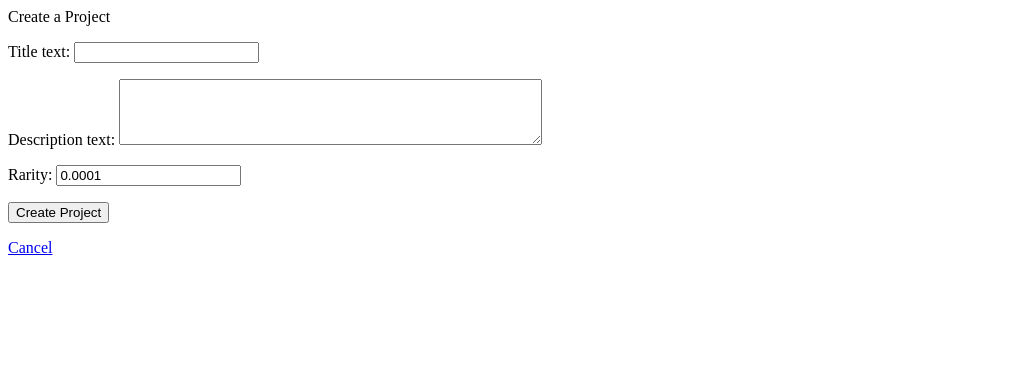
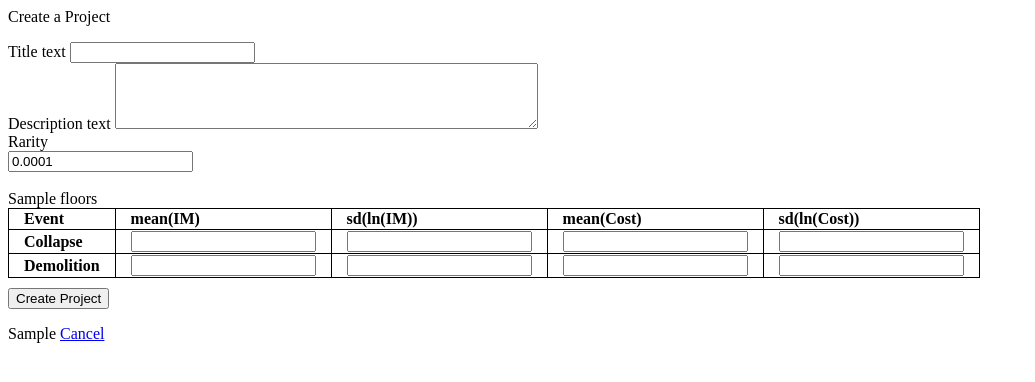
Before and after one commit to openslat/webslat, a Django app: template webslat/slat/templates/slat/project.html in a window 1280 px wide. Shown: the top 382 px of the page, without its empty margins (0-1035 px from the left). Run offline with Django 3.2, Linux system fonts and the light colour scheme; tables that the repository leaves empty hold one stand-in row (values such as "Sample post"); the template is opened without the code that fills it: values that come from a table or form of the project are taken from there, most other values are stand-ins (such as "Sample title", 1, 10 or a date in 2020); some libraries are stand-ins or nearby versions.

Commit message:
Add demo/collapse to project, with graphs.

```diff
--- a/webslat/slat/models.py
+++ b/webslat/slat/models.py
@@ -14,6 +14,14 @@ class Project(models.Model):
     IM = models.ForeignKey('IM', null=True, blank=True)
     floors = models.IntegerField(null=True, blank=True)
     rarity = models.FloatField(null=False, default=1E-4)
+    mean_im_collapse = models.FloatField(null=True, blank=True)
+    sd_ln_im_collapse = models.FloatField(null=True, blank=True)
+    mean_cost_collapse = models.FloatField(null=True, blank=True)
+    sd_ln_cost_collapse = models.FloatField(null=True, blank=True)
+    mean_im_demolition = models.FloatField(null=True, blank=True)
+    sd_ln_im_demolition = models.FloatField(null=True, blank=True)
+    mean_cost_demolition = models.FloatField(null=True, blank=True)
+    sd_ln_cost_demolition = models.FloatField(null=True, blank=True)
 
 
     def __str__(self):
@@ -156,6 +164,25 @@ class IM(models.Model):
                 f = lambda x: im_func.getlambda(x[0]) - project.rarity
                 xlimit = fsolve(f, x[-2])[0]
                 im_func.set_plot_max(xlimit)
+
+        if project.mean_im_collapse and project.sd_ln_im_collapse:
+            print("HAS COLLAPSE")
+            im_func.SetCollapse(
+                pyslat.MakeLogNormalDist(
+                    project.mean_im_collapse, pyslat.LOGNORMAL_MU_TYPE.MEAN_X,
+                    project.sd_ln_im_collapse, pyslat.LOGNORMAL_SIGMA_TYPE.SD_LN_X))
+        else:
+            print("NO COLLAPSE")
+
+        if project.mean_im_demolition and project.sd_ln_im_demolition:
+            print("HAS DEMOLITION")
+            im_func.SetDemolition(
+                pyslat.MakeLogNormalDist(
+                    project.mean_im_demolition, pyslat.LOGNORMAL_MU_TYPE.MEAN_X,
+                    project.sd_ln_im_demolition, pyslat.LOGNORMAL_SIGMA_TYPE.SD_LN_X))
+        else:
+            print("NO DEMOLITION")
+
 
     def model(self):
         if not pyslat.im.lookup(self.id):
--- a/webslat/slat/templates/slat/project.html
+++ b/webslat/slat/templates/slat/project.html
@@ -1,3 +1,11 @@
+{% load static %}
+<link rel="stylesheet" type="text/css" href="{% static 'slat/style.css' %}" />
+
+<script type="text/javascript" src="https://www.google.com/jsapi"></script>
+<script type="text/javascript">
+    google.load("visualization", "1", {packages:["corechart"]});
+</script>
+
 
 {% if form.instance.id %}
 <p><b>Project:</b> {{ form.instance.title_text }}</P>
@@ -7,13 +15,25 @@
 <form action="{% url 'slat:project' %}" method="post">
 {% endif %}
     {% csrf_token %}
-    {{ form.as_p }}
+    {{ form.title_text.label }} {{ form.title_text }} <br/>
+    {{ form.description_text.label }} {{ form.description_text }} <br/>
+    {{ form.rarity.label }} {{form.rarity }} <br/>
+    {{ from.floors }} {{ form.IM }}
+    <table border="1"><tr><td><b>Event</b></td><td><b>mean(IM)</b></td><td><b>sd(ln(IM))</b></td><td><b>mean(Cost)</b></td><td><b/>sd(ln(Cost))</b></td></tr>
+    <tr><td><b>Collapse</b></td><td> {{ form.mean_im_collapse }} </td><td> {{ form.sd_ln_im_collapse }} </td><td> {{ form.mean_cost_collapse }} </td><td> {{ form.sd_ln_cost_collapse }} </td></tr>
+    <tr><td><b>Demolition</b></td><td> {{ form.mean_im_demolition }} </td><td> {{ form.sd_ln_im_demolition }} </td><td> {{ form.mean_cost_demolition }} </td><td> {{ form.sd_ln_cost_demolition }} </td></tr>
+    </table>
    {% if form.instance.id %}
     <input type="submit" value="Submit Changes" />
    {% else %}
     <input type="submit" value="Create Project" />
    {% endif %}
 </form>
+
+{% if chart %}
+    {{ chart.as_html }}
+{% endif %}
+
 
 {% if form.instance.id %}
     <hr/>
```
Also changed, not shown: webslat/slat/views.py (+51 -4 lines), webslat/components.sqlite3.
